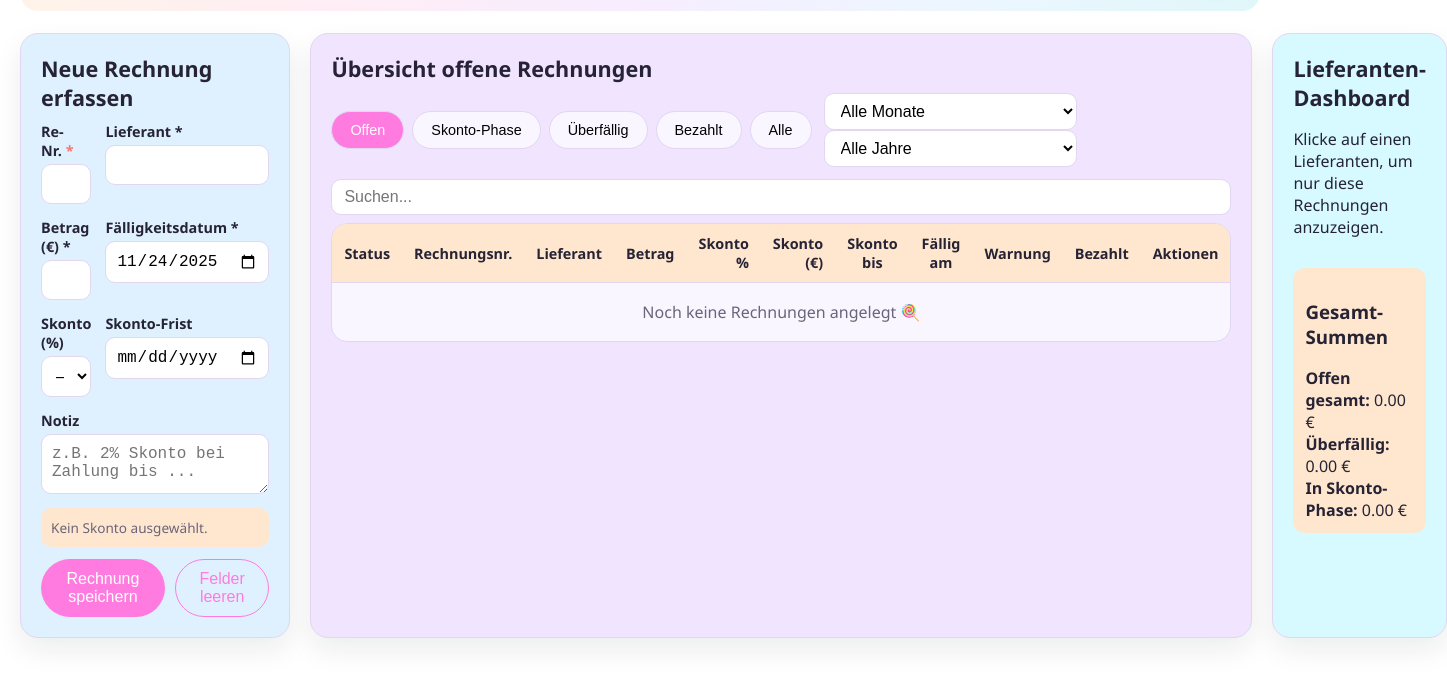
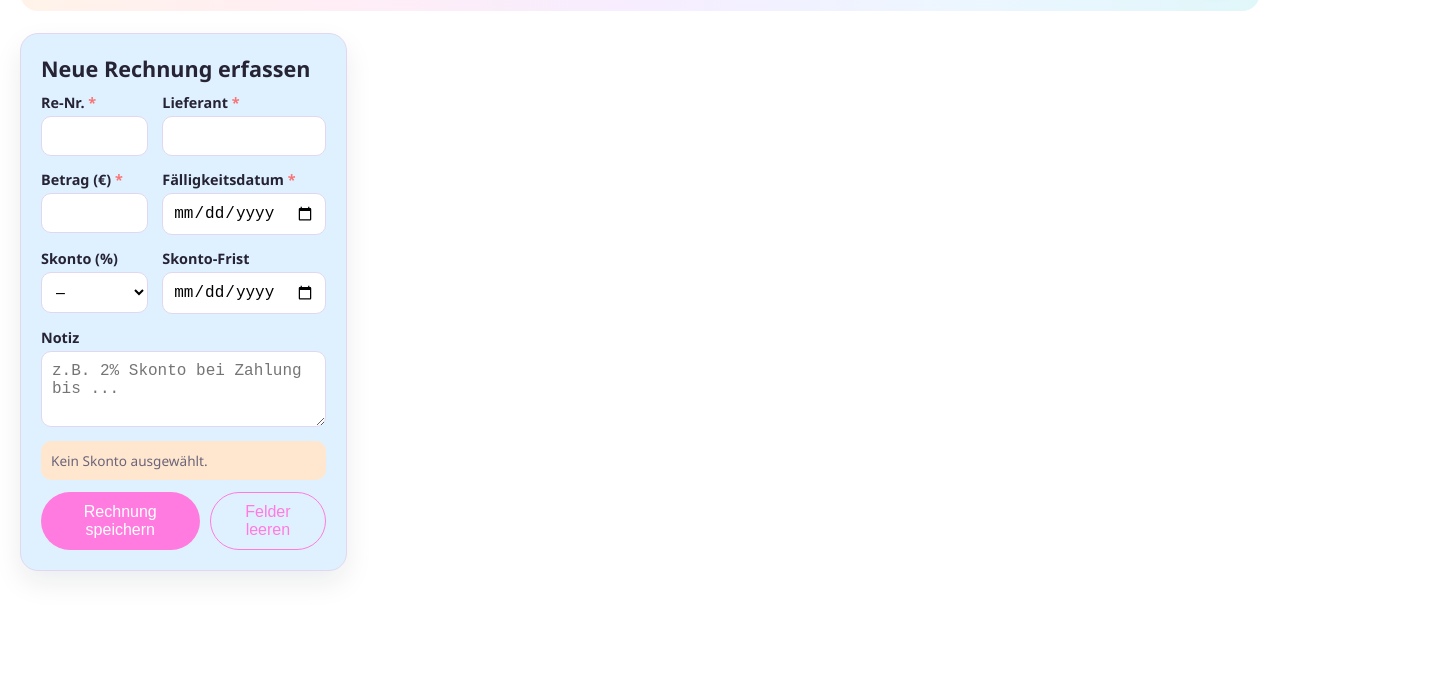
Before and after one commit to jungbauer-1968/rechnungs-cockpit, a plain HTML site: page index.html in a window 1280 px wide. Shown: the part 113-796 px from the top of the page, 1447 px wide, since content can reach past the window. Drawn offline with Linux system fonts and the light colour scheme.

Commit message:
Update index.html

```diff
--- a/index.html
+++ b/index.html
@@ -30,51 +30,62 @@
       <!-- FORM -->
       <section class="panel panel-form">
   <h2>Neue Rechnung erfassen</h2>
+
   <form id="invoiceForm">
 
     <div class="form-grid">
+
+      <!-- Re-Nr -->
       <div class="form-field">
         <label for="invoiceNumber">Re-Nr.&nbsp;<span class="req">*</span></label>
         <input id="invoiceNumber" type="text" required />
       </div>
 
+      <!-- Lieferant -->
       <div class="form-field">
-              <label for="supplier">Lieferant *</label>
+        <label for="supplier">Lieferant&nbsp;<span class="req">*</span></label>
         <input id="supplier" list="supplierDatalist" type="text" required />
         <datalist id="supplierDatalist"></datalist>
       </div>
 
+      <!-- Betrag -->
       <div class="form-field">
-              <label for="amount">Betrag (€) *</label>
+        <label for="amount">Betrag (€)&nbsp;<span class="req">*</span></label>
         <input id="amount" type="number" step="0.01" required />
       </div>
 
+      <!-- Fälligkeitsdatum -->
       <div class="form-field">
-              <label for="dueDate">Fälligkeitsdatum *</label>
+        <label for="dueDate">Fälligkeitsdatum&nbsp;<span class="req">*</span></label>
         <input id="dueDate" type="date" required />
       </div>
 
+      <!-- Skonto % -->
       <div class="form-field">
         <label for="skontoPercent">Skonto (%)</label>
         <select id="skontoPercent">
-                <option value="">– kein Skonto –</option>
-                <option value="2">2%</option>
-                <option value="3">3%</option>
-                <option value="5">5%</option>
+          <option value="">–</option>
+          <option value="2">2 %</option>
+          <option value="3">3 %</option>
+          <option value="5">5 %</option>
         </select>
       </div>
 
+      <!-- Skonto-Frist -->
       <div class="form-field">
         <label for="skontoDate">Skonto-Frist</label>
         <input id="skontoDate" type="date" />
       </div>
 
+      <!-- Notiz -->
       <div class="form-field form-field-wide">
         <label for="note">Notiz</label>
-              <textarea id="note" placeholder="z.B. 2% Skonto bei Zahlung bis ..."></textarea>
+        <textarea id="note" rows="3" placeholder="z.B. 2% Skonto bei Zahlung bis ..."></textarea>
       </div>
 
-            <div class="skonto-info form-field-wide" id="skontoInfo">Kein Skonto ausgewählt.</div>
+      <div class="form-field form-field-wide skonto-info" id="skontoInfo">
+        Kein Skonto ausgewählt.
+      </div>
     </div>
 
     <div class="form-actions">
@@ -83,70 +94,3 @@
     </div>
   </form>
 </section>
-
-      <!-- LISTE -->
-      <section class="panel panel-list">
-        <h2>Übersicht offene Rechnungen</h2>
-
-        <div class="toolbar">
-          <div class="filters">
-            <button class="btn chip active" data-filter="open">Offen</button>
-            <button class="btn chip" data-filter="skonto">Skonto-Phase</button>
-            <button class="btn chip" data-filter="overdue">Überfällig</button>
-            <button class="btn chip" data-filter="paid">Bezahlt</button>
-            <button class="btn chip" data-filter="all">Alle</button>
-          </div>
-
-          <div class="extra-filters">
-            <select id="monthFilter"></select>
-            <select id="yearFilter"></select>
-          </div>
-
-          <input id="searchInput" class="search-input" placeholder="Suchen..." />
-        </div>
-
-        <div class="table-wrapper">
-          <table class="invoice-table">
-            <thead>
-              <tr>
-                <th data-sort="status">Status</th>
-                <th data-sort="number">Rechnungsnr.</th>
-                <th data-sort="supplier">Lieferant</th>
-                <th class="numeric" data-sort="amount">Betrag</th>
-                <th class="numeric" data-sort="skontoPercent">Skonto %</th>
-                <th class="numeric" data-sort="skontoAmount">Skonto (€)</th>
-                <th data-sort="skontoDate">Skonto bis</th>
-                <th data-sort="dueDate">Fällig am</th>
-                <th>Warnung</th>
-                <th>Bezahlt</th>
-                <th>Aktionen</th>
-              </tr>
-            </thead>
-
-            <tbody id="invoiceTableBody"></tbody>
-          </table>
-
-          <div id="emptyState" class="empty-state">Noch keine Rechnungen angelegt 🍭</div>
-        </div>
-      </section>
-
-      <!-- SUPPLIER -->
-      <aside class="panel panel-suppliers">
-        <h2>Lieferanten-Dashboard</h2>
-        <p class="hint">Klicke auf einen Lieferanten, um nur diese Rechnungen anzuzeigen.</p>
-
-        <div id="supplierCards" class="supplier-cards"></div>
-
-        <div class="summary-box">
-          <h3>Gesamt-Summen</h3>
-          <div><strong>Offen gesamt:</strong> <span id="sumOpen">0 €</span></div>
-          <div><strong>Überfällig:</strong> <span id="sumOverdue">0 €</span></div>
-          <div><strong>In Skonto-Phase:</strong> <span id="sumSkonto">0 €</span></div>
-        </div>
-      </aside>
-    </main>
-  </div>
-
-  <script src="script.js"></script>
-</body>
-</html>
```
Lines whose indentation alone changed are shown as unchanged.
